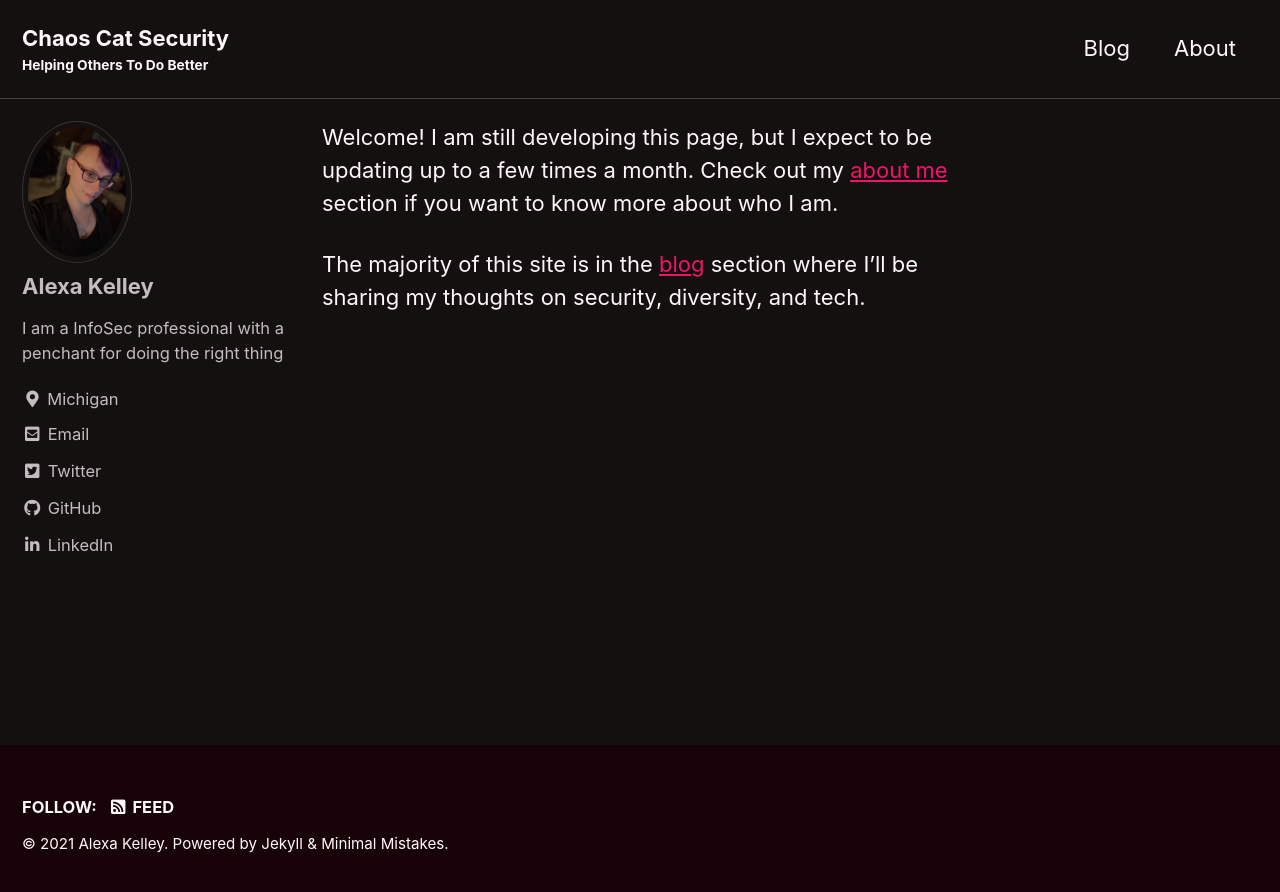
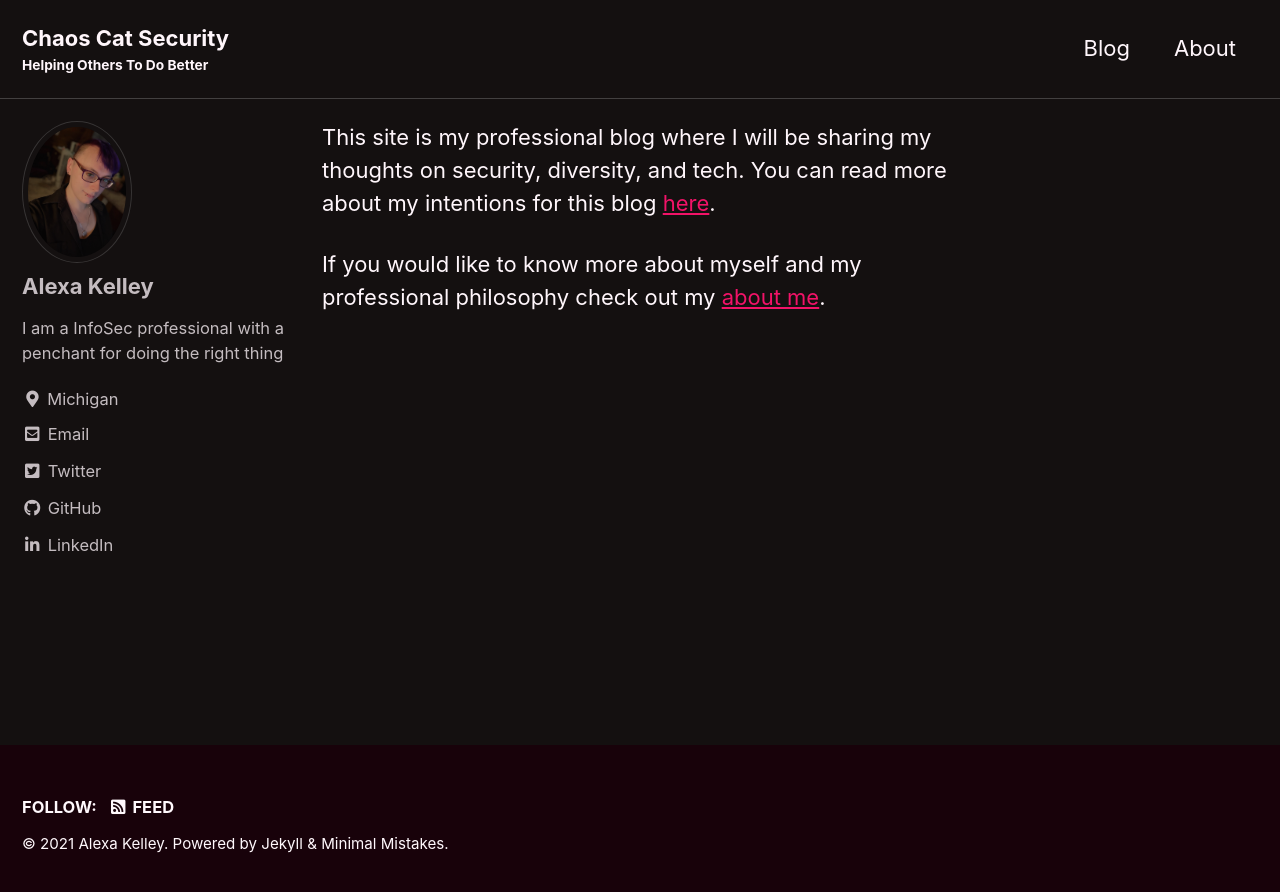
Before and after one commit to AlexaKelley/AlexaKelley, a Jekyll site: the page built from index.md, in a window 1280 px wide. Shown: the top 892 px of the page. Built offline with Jekyll 4.4.1, drawn with Linux system fonts in a browser that asks for light colours; cached includes are drawn as plain includes.

Commit message:
updating pages

```diff
--- a/index.md
+++ b/index.md
@@ -3,6 +3,6 @@ layout: single
 author_profile: true
 ---
 
-Welcome! I am still developing this page, but I expect to be updating up to a few times a month. Check out my [about me](/about/) section if you want to know more about who I am.
+This site is my professional blog where I will be sharing my thoughts on security, diversity, and tech. You can read more about my intentions for this blog [here](/introductions/time-to-work/).
 
-The majority of this site is in the [blog](/blog/) section where I'll be sharing my thoughts on security, diversity, and tech.
+If you would like to know more about myself and my professional philosophy check out my [about me](/about/).
```
Also changed, not shown: _pages/about.md (+1 -1 lines), _pages/blog.md (+0 -1 lines).
